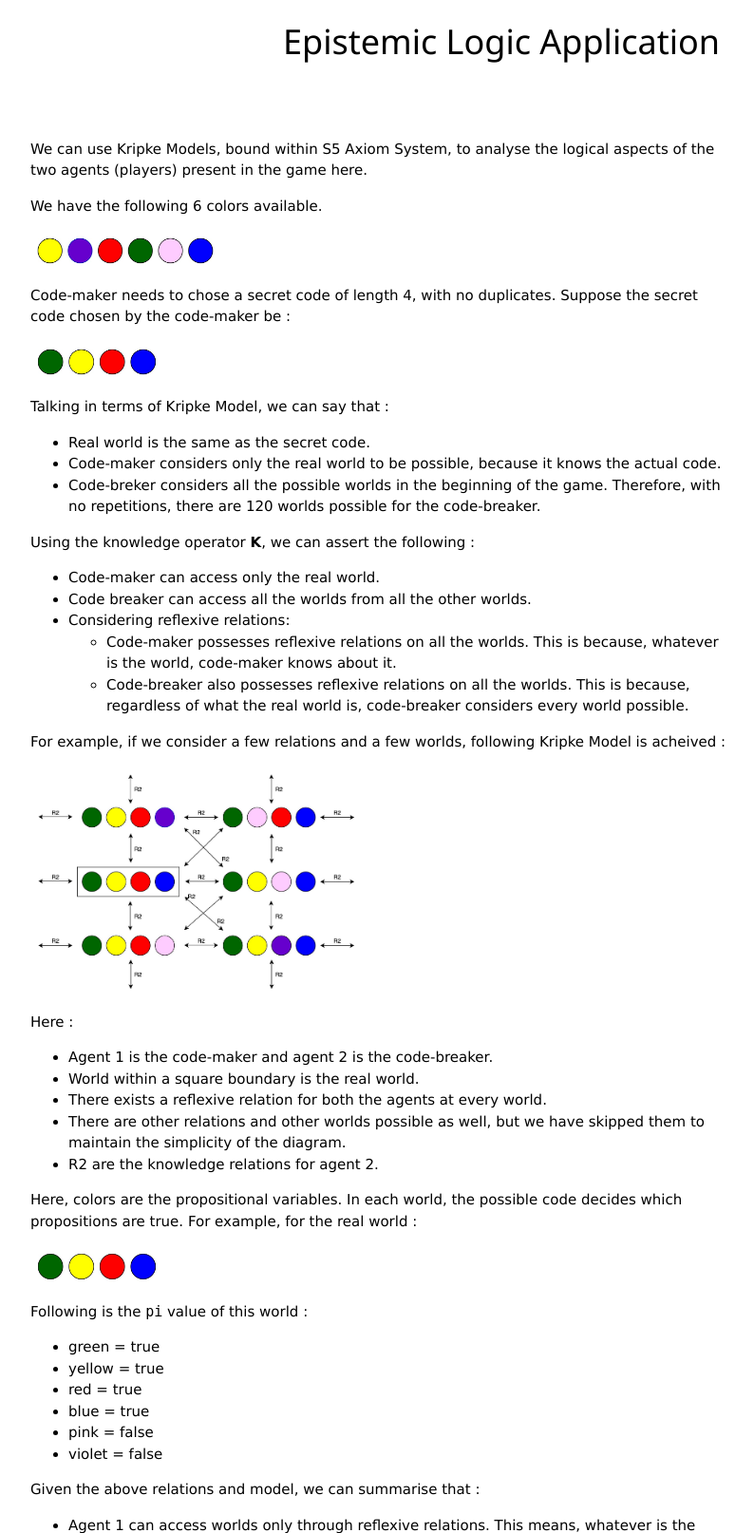
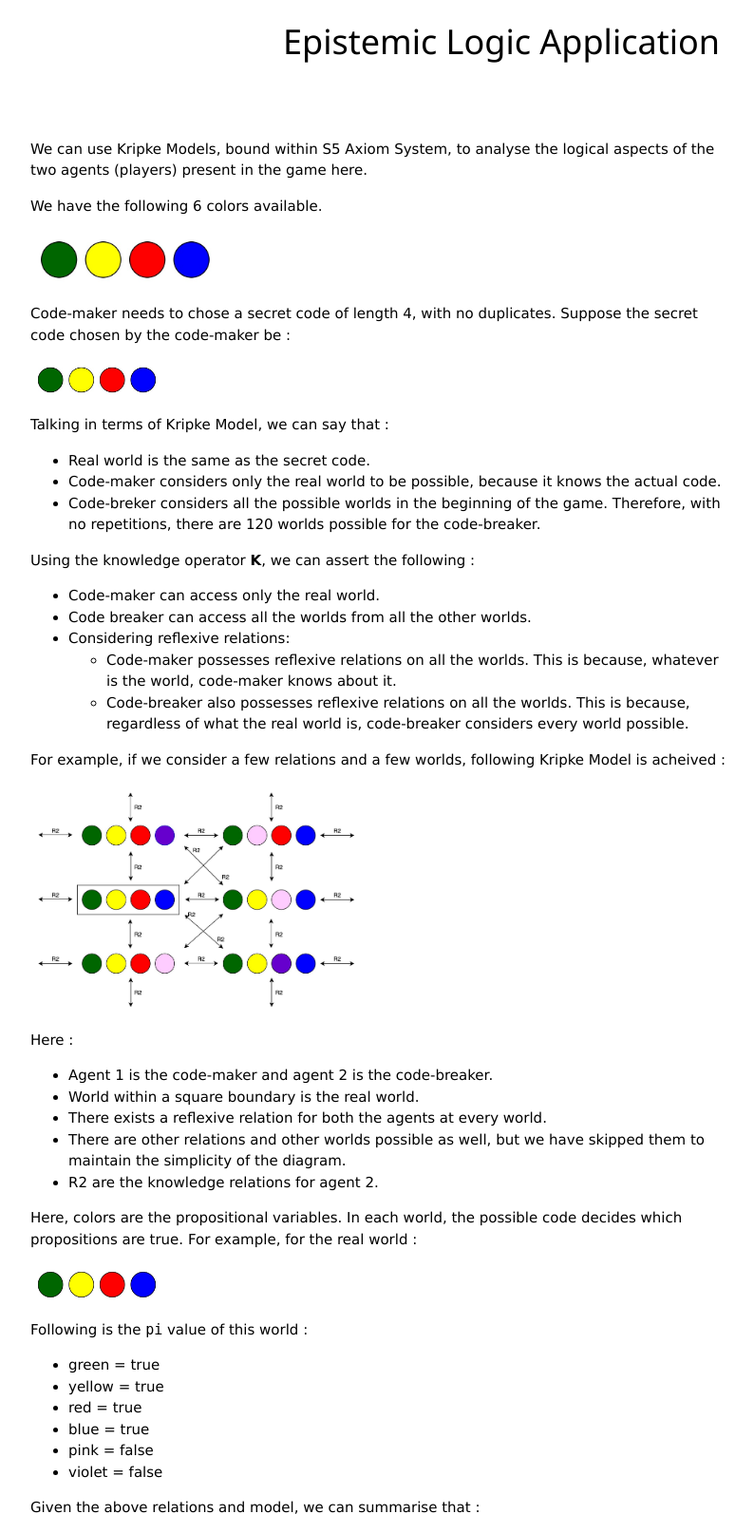
Before and after one commit to tskr1681/Mastermindgame, a Flask app: template templates/game.html in a window 1280 px wide. Shown: the part 1362-2976 px from the top of the page at 95% size, without its empty margins (112-906 px from the left). Run offline with Flask 2, Linux system fonts and the light colour scheme; the template is opened without the code that fills it, so the values that code supplies are empty.

Commit message:
Update game.html

```diff
--- a/templates/game.html
+++ b/templates/game.html
@@ -128,7 +128,7 @@
                 <div class="w3-threequarter w3-container w3-xmedium w3-text-black">
                   <p class="">            <p>We can use Kripke Models, bound within S5 Axiom System, to analyse the logical aspects of the two agents (players) present in the game here.</p>
                   <p>We have the following 6 colors available.</p>
-                  <p><img src="https://github.com/tskr1681/Mastermindgame/blob/master/resources/all_colors.jpg" width="200"></p>
+                  <p><img src="https://github.com/tskr1681/Mastermindgame/blob/master/resources/code.jpg" width="200"></p>
                   <p>Code-maker needs to chose a secret code of length 4, with no duplicates. Suppose the secret code chosen by the code-maker be :</p>
                   <p><img src="https://raw.githubusercontent.com/deepshig/mastermind/master/resources/code.jpg" width="140"></p>
                   <p>Talking in terms of Kripke Model, we can say that :</p>
```
